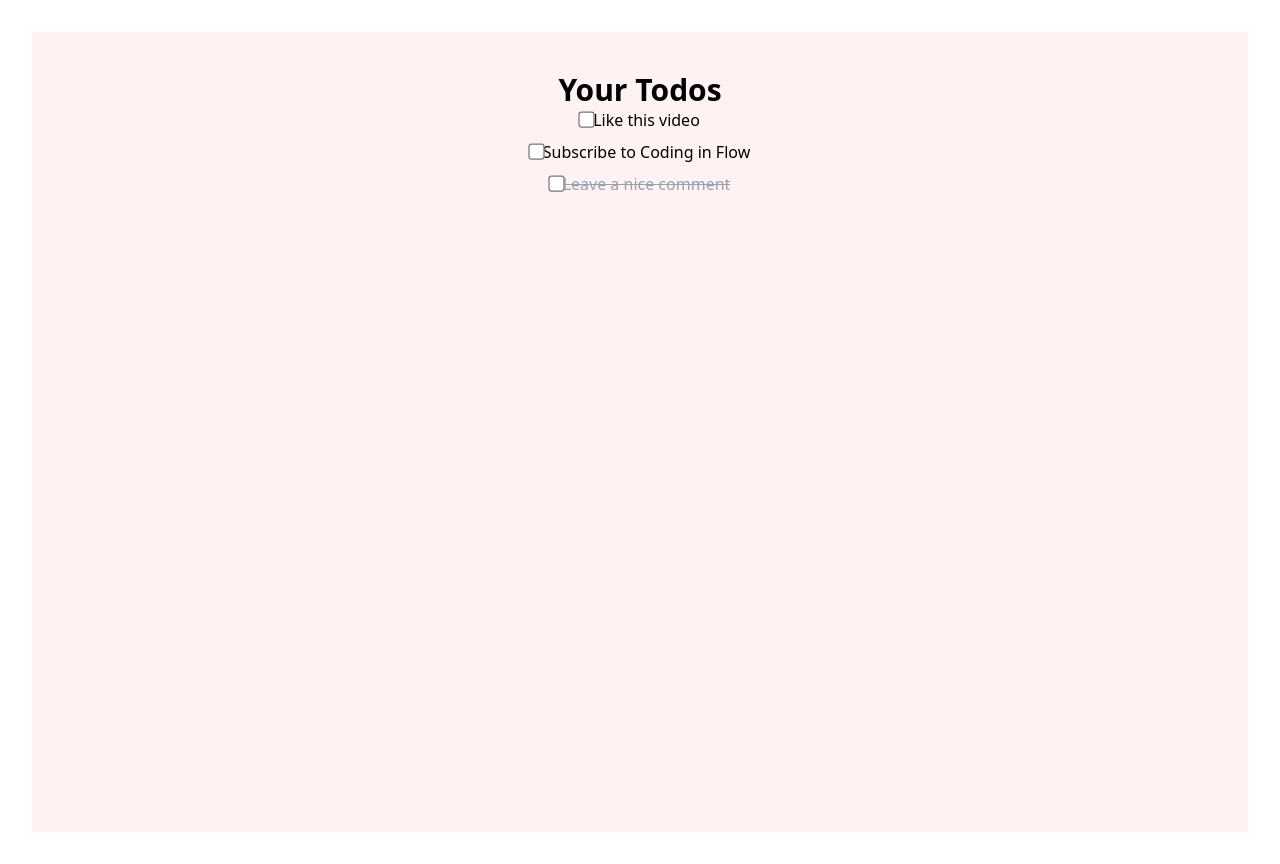
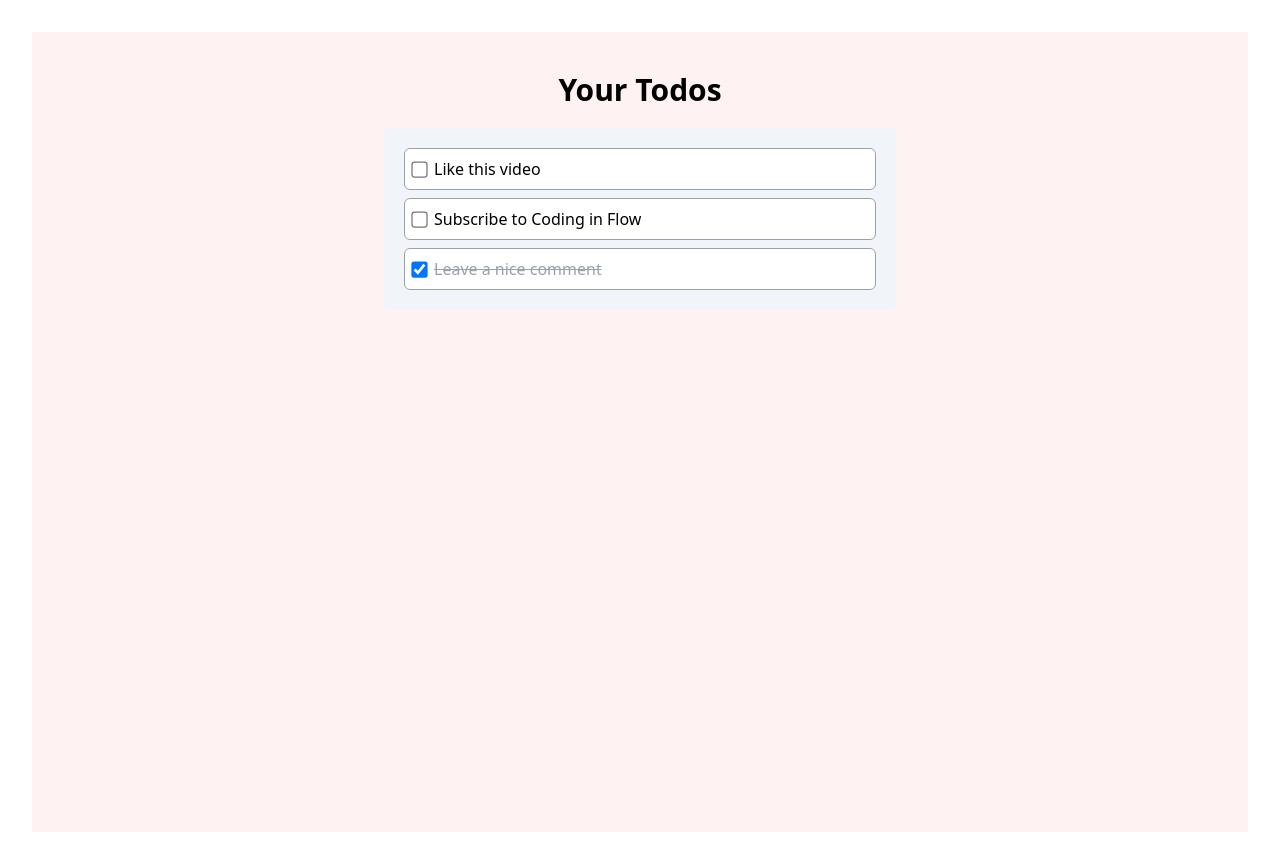
Before and after one commit to DNishadini/React_Bigin, a React (Vite) app in the folder my-project/: page / in a window 1280 px wide. Built offline with nearby package versions, Linux system fonts and the light colour scheme.

Commit message:
Fifth Part

```diff
--- a/my-project/src/App.tsx
+++ b/my-project/src/App.tsx
@@ -3,13 +3,23 @@ import TodoItem from "./components/TodoItem";
 import { dummyData } from "./data/todos";
 
 function App() {
+  function setTodoCompleted(id: number, completed: boolean) {
+    alert(
+      `Todo with id ${id} is now ${completed ? "completed" : "not completed"}`
+    );
+  }
+
   return (
-    <main className="py-10 bg-red-50 h-screen">
+    <main className="py-10 bg-red-50 h-screen space-y-5">
       <h1 className="font-bold text-3xl text-center">Your Todos</h1>
-      <div className="max-w-lg mx-auto">
+      <div className="max-w-lg mx-auto bg-slate-100 rounded-md p-5">
         <div className="space-y-2">
           {dummyData.map((todo) => (
-            <TodoItem todo={todo} />
+            <TodoItem
+              key={todo.id}
+              todo={todo}
+              onCompletedChange={setTodoCompleted}
+            />
           ))}
         </div>
       </div>
--- a/my-project/src/components/TodoItem.tsx
+++ b/my-project/src/components/TodoItem.tsx
@@ -2,12 +2,18 @@ import { Todo } from "../types/todo";
 
 interface TodoItemProps {
   todo: Todo;
+  onCompletedChange: (id: number, completed: boolean) => void;
 }
-export default function TodoItem({ todo }: TodoItemProps) {
+export default function TodoItem({ todo, onCompletedChange }: TodoItemProps) {
   return (
     <div>
-      <label>
-        <input type="checkbox" className="scale-125" />
+      <label className="flex items-center gap-2 border rounded-md p-2 border-gray-400 bg-white hover:bg-slate-50">
+        <input
+          type="checkbox"
+          checked={todo.completed}
+          onChange={(e) => onCompletedChange(todo.id, e.target.checked)}
+          className="scale-125"
+        />
         <span className={todo.completed ? "line-through text-gray-400" : ""}>
           {todo.title}
         </span>
```
